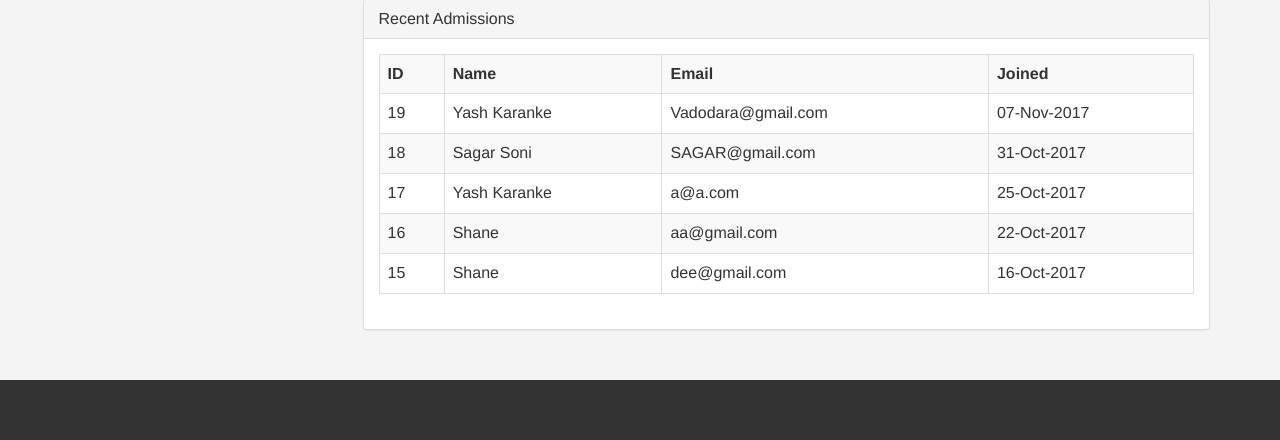
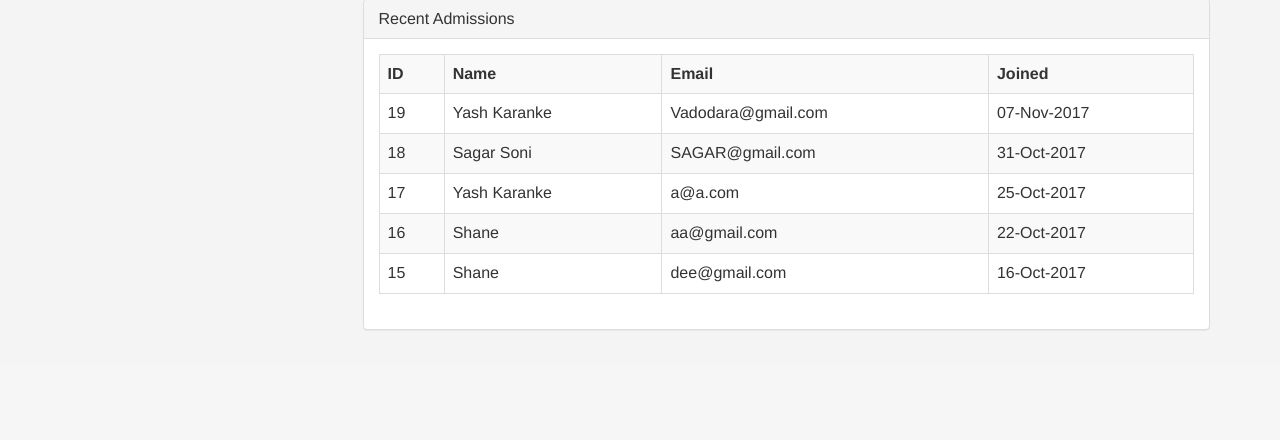
Before and after one commit to krishc17/Admission, a PHP site: page /admin/admin.php in a window 1280 px wide. Shown: the part 436-876 px from the top of the page. After the commit the page ends 767 px from the top, so only its background shows below. Run offline with PHP 8.4, Linux system fonts and the light colour scheme; a user stored in the database is signed in; data comes from the database, SQL or seed files in the repository; some libraries are stand-ins or nearby versions.

Commit message:
Legacy Version

```diff
--- a/admin/admin.php
+++ b/admin/admin.php
@@ -104,8 +104,6 @@
       </div>
       </div>
       </section>
-      <footer id="footer">
-      </footer>
       <!-- Modals -->
       <!-- Add Page -->
       <div class="modal fade" id="addPage" tabindex="-1" role="dialog" aria-labelledby="myModalLabel">
--- a/admin/view.php
+++ b/admin/view.php
@@ -94,7 +94,7 @@ if(isset($_SESSION['email']))
 				</div>
 			</div>
 <!-- Education Details -->
-			<div class="container">
+<!--			<div class="container">
 				<h1 class="well" style="text-align: center;">Educational Detail</h1>
 				<div class="col-lg-12 well">
 					<div class="row">
@@ -108,7 +108,7 @@ if(isset($_SESSION['email']))
 						</div>
 					</div>
 				</div>
-			</div>
+			</div>-->
 
 		</body>
 		</html>
--- a/dbConfig.php
+++ b/dbConfig.php
@@ -71,11 +71,11 @@ if (isset($_POST['addRegister']))
 				(NULL,'$fullname','$gender','$bgroup','$address','$city','$state','$zip','$pnumber','$email','$password',NOW(),'$dob','$image',1)";
 					if ($conn->query($sql))
 					{
-					$msg = "<p style='text-align:center; color:green;'>Registration Successful. You Can Login now</p>";
+						$msg = "<p style='text-align:center; color:green;'>Registration Successful. You Can Login now</p>";
 					}
 					  else
 					{
-					$msg = "An Error Occured Contact SysAdmin";
+						$msg = "An Error Occured Contact SysAdmin";
 					}
 				}
 
@@ -86,7 +86,7 @@ if (isset($_POST['addRegister']))
 
 
 catch(PDOException $e)
-	{
+{
 		$msg =  "Connection failed: " . $e->getMessage();
 	}
 ?>
--- a/home/profile.php
+++ b/home/profile.php
@@ -17,9 +17,7 @@
                 }
             }
         }
-
-
-     ?>
+?>
 <?php include 'home-menu.php'; ?>
     <?php include 'user-side-menu.php'; ?>
         <div class="container">
```
Also changed, not shown: profile_images/thumb-1920-403133.jpg (added).
